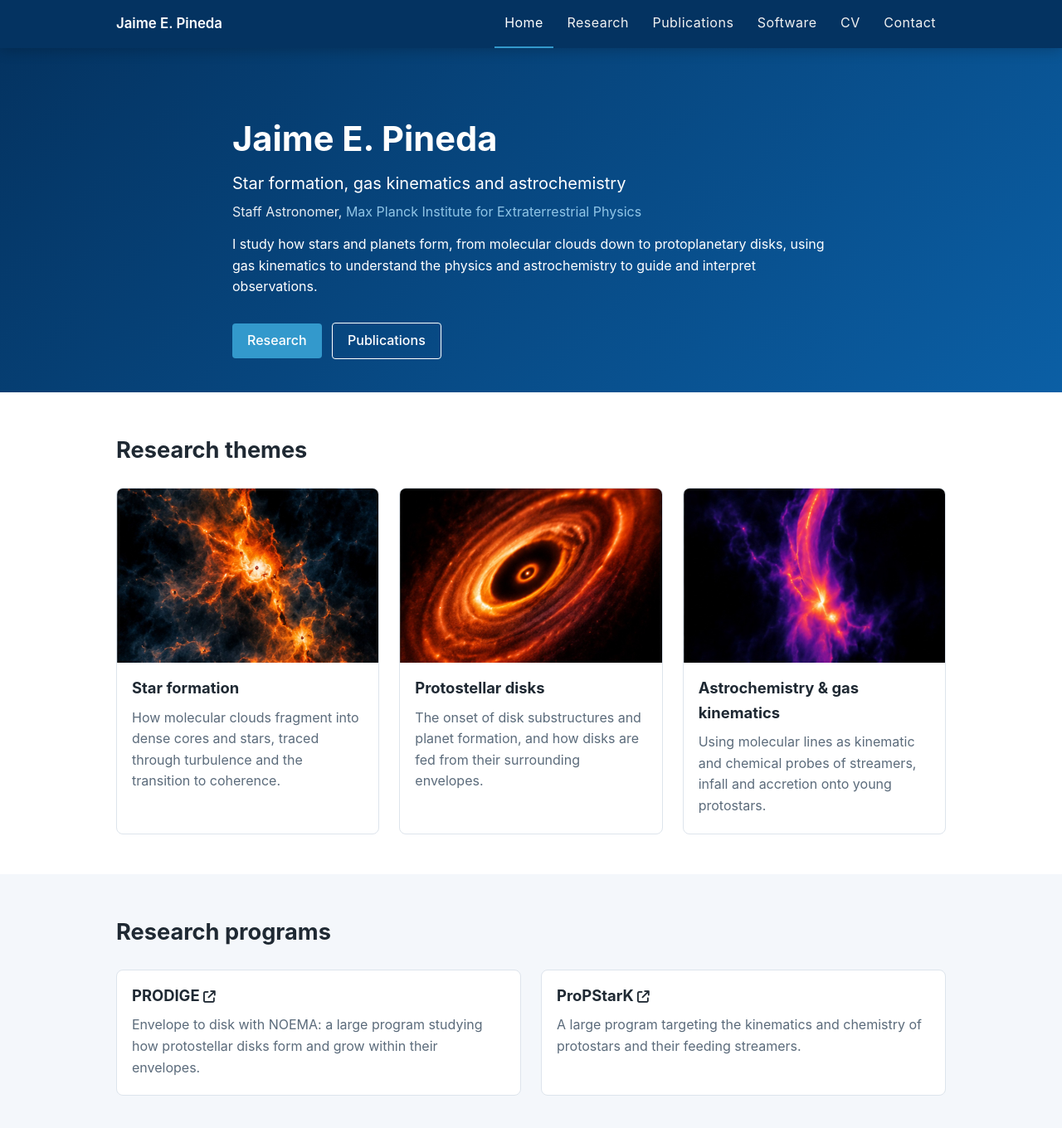
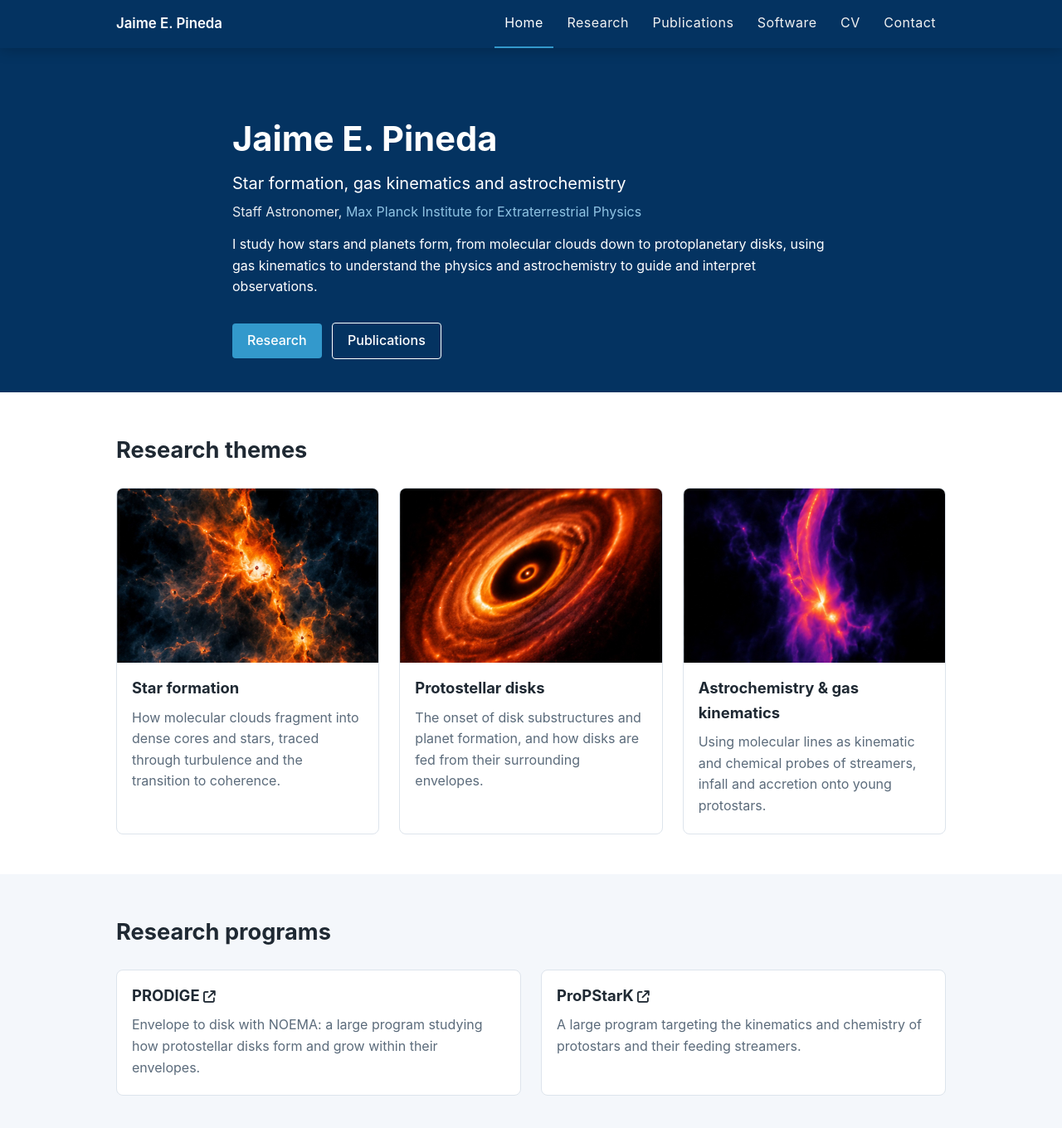
Before and after one commit to jpinedaf/jpinedaf.github.io, a Jekyll site: the page built from index.md, in a window 1280 px wide and 1400 px high. Shown: the top 1360 px of the window at 83% size. Built offline with Jekyll 4.4.1, drawn with Linux system fonts in a browser that asks for light colours; a style sheet for code colours, icons or effects is not loaded.

Commit message:
Use flat navy hero background
Co-authored-by: Copilot <223556219+Copilot@users.noreply.github.com>

```diff
--- a/assets/css/site.css
+++ b/assets/css/site.css
@@ -64,7 +64,7 @@ img { max-width: 100%; height: auto; }
 /* Hero */
 .hero {
   min-height: 360px; display: flex; align-items: flex-end;
-  background: linear-gradient(135deg, #043361, #0b5fa5);
+  background: var(--navy);
   color: #fff;
 }
 .hero .container { position: relative; padding-top: 80px; padding-bottom: 40px; }
```
